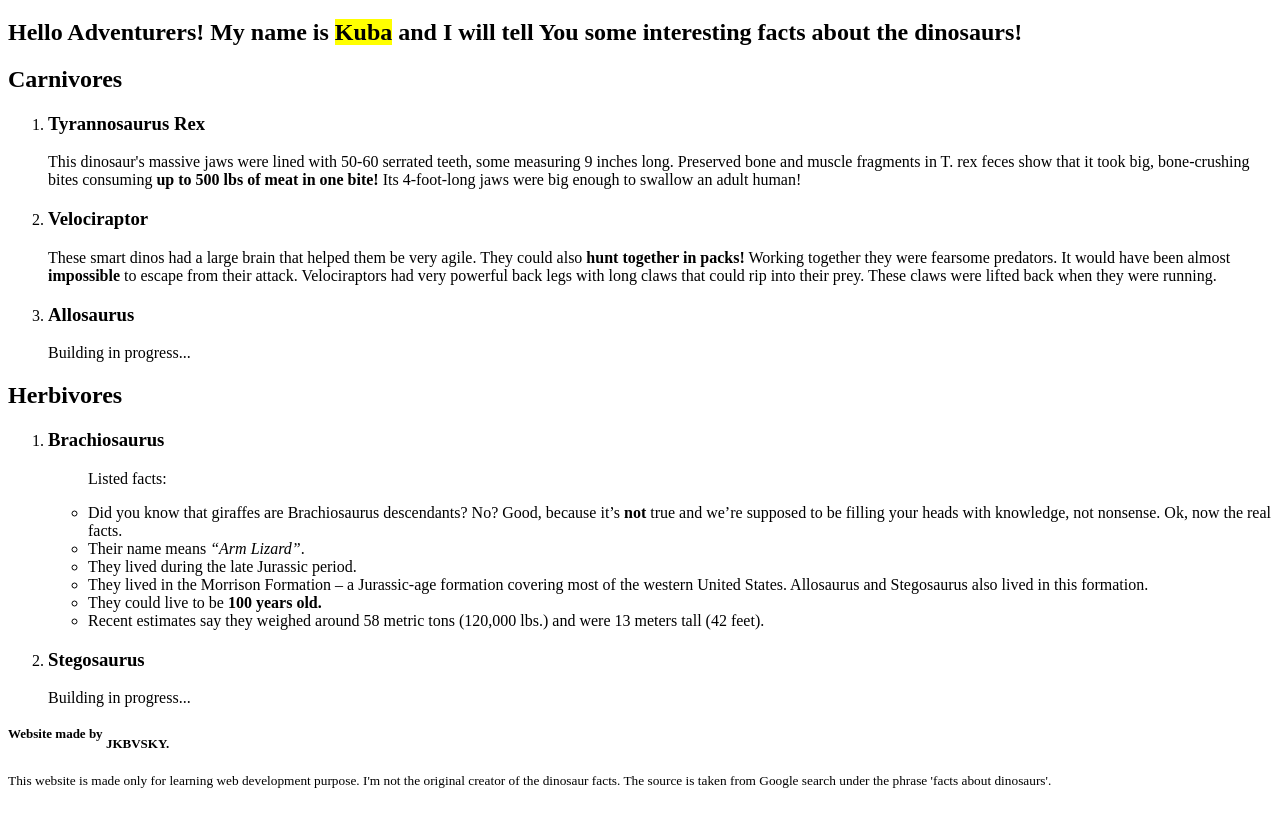
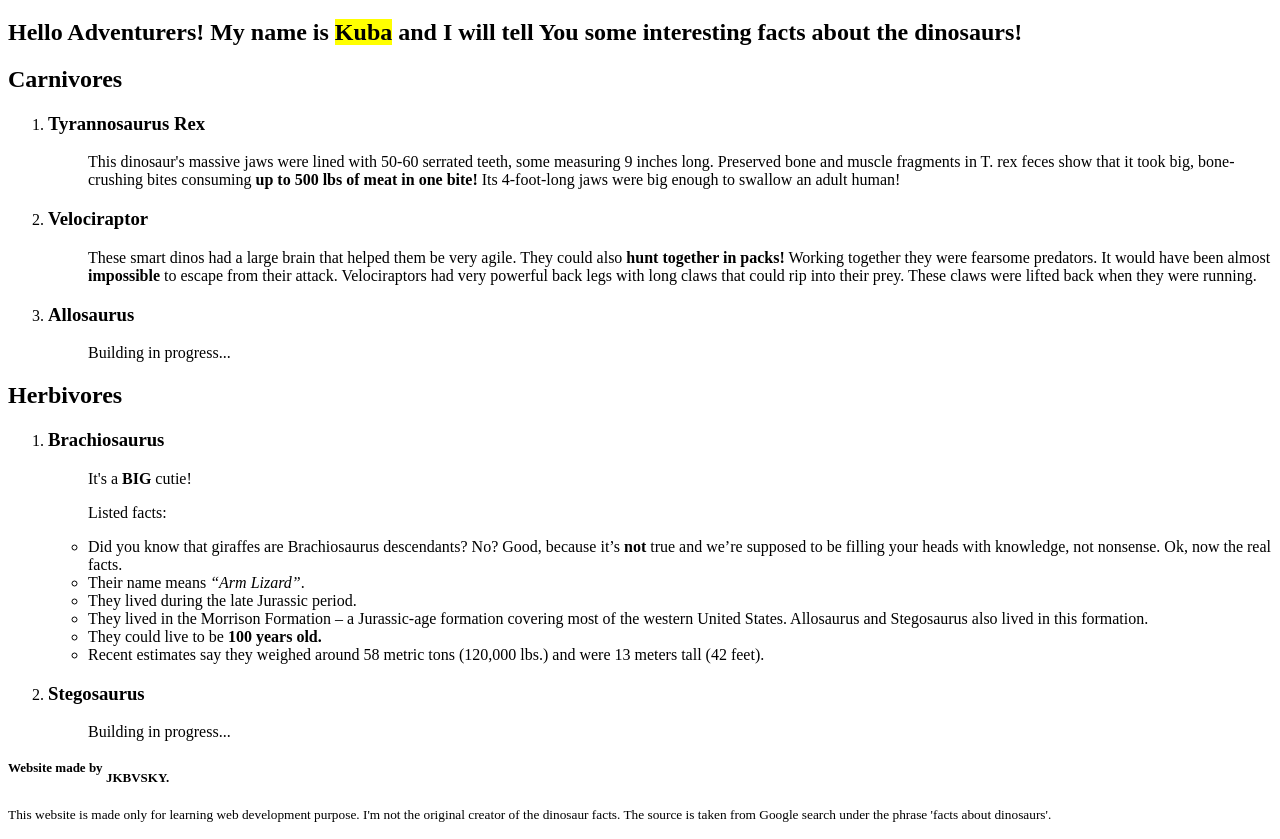
Before and after one commit to JKBVSKY/git_test, a plain HTML site: page index.html in a window 1280 px wide. Shown: the part 61-900 px from the top of the page. Before the commit the page ends 866 px from the top, so only its background shows below. Drawn offline with Linux system fonts and the light colour scheme.

Commit message:
Added description lists

```diff
--- a/index.html
+++ b/index.html
@@ -18,20 +18,30 @@
 				<!-- Content -->
 
 				<h2>Carnivores</h2>
+
+					<!-- Adding ordered list for dinosaurs -->
+
 					<ol>
-						<li><h3>Tyrannosaurus Rex</h3></li>
-							<p>This dinosaur's massive jaws were lined with 50-60 serrated teeth, some measuring 9 inches long. Preserved bone and muscle fragments in T. rex feces show that it took big, bone-crushing bites consuming <strong>up to 500 lbs of meat in one bite!</strong> Its 4-foot-long jaws were big enough to swallow an adult human!</p>
 
-						<li><h3>Velociraptor</h3></li>
-							<p>These smart dinos had a large brain that helped them be very agile. They could also <strong>hunt together in packs!</strong> Working together they were fearsome predators. It would have been almost <strong>impossible</strong> to escape from their attack. Velociraptors had very powerful back legs with long claws that could rip into their prey. These claws were lifted back when they were running.</p>
+						<!-- Adding description lists -->
 
-						<li><h3>Allosaurus</h3></li>
-							<p>Building in progress...</p>
+						<dl>
+							<li><dt><h3>Tyrannosaurus Rex</h3></dt></li>
+								<dd>This dinosaur's massive jaws were lined with 50-60 serrated teeth, some measuring 9 inches long. Preserved bone and muscle fragments in T. rex feces show that it took big, bone-crushing bites consuming <strong>up to 500 lbs of meat in one bite!</strong> Its 4-foot-long jaws were big enough to swallow an adult human!</dd>
+
+							<li><dt><h3>Velociraptor</h3></dt></li>
+								<dd>These smart dinos had a large brain that helped them be very agile. They could also <strong>hunt together in packs!</strong> Working together they were fearsome predators. It would have been almost <strong>impossible</strong> to escape from their attack. Velociraptors had very powerful back legs with long claws that could rip into their prey. These claws were lifted back when they were running.</dd>
+
+							<li><dt><h3>Allosaurus</h3></dt></li>
+								<dd>Building in progress...</dd>
+						</dl>
 					</ol>
 
 				<h2>Herbivores</h2>
 					<ol>
-						<li><h3>Brachiosaurus</h3></li>
+						<dl>
+							<li><dt><h3>Brachiosaurus</h3></dt></li>
+								<dd>It's a <strong>BIG</strong> cutie!</dd>
 								<ul><p>Listed facts:</p>
 									<li>Did you know that giraffes are Brachiosaurus descendants? No? Good, because it’s <strong>not</strong> true and we’re supposed to be filling your heads with knowledge, not nonsense. Ok, now the real facts.</li>
 									<li>Their name means <em>“Arm Lizard”</em>.</li>
@@ -41,8 +51,9 @@
 									<li>Recent estimates say they weighed around 58 metric tons (120,000 lbs.) and were 13 meters tall (42 feet).</li>
 								</ul>
 
-						<li><h3>Stegosaurus</h3></li>
-							<p>Building in progress...</p>
+							<li><dt><h3>Stegosaurus</h3></dt></li>
+								<dd>Building in progress...</dd>
+						</dl>
 					</ol>
 
 		<!-- Putting small, subscript and superscript to the use-->
```
Lines whose indentation alone changed are shown as unchanged.
